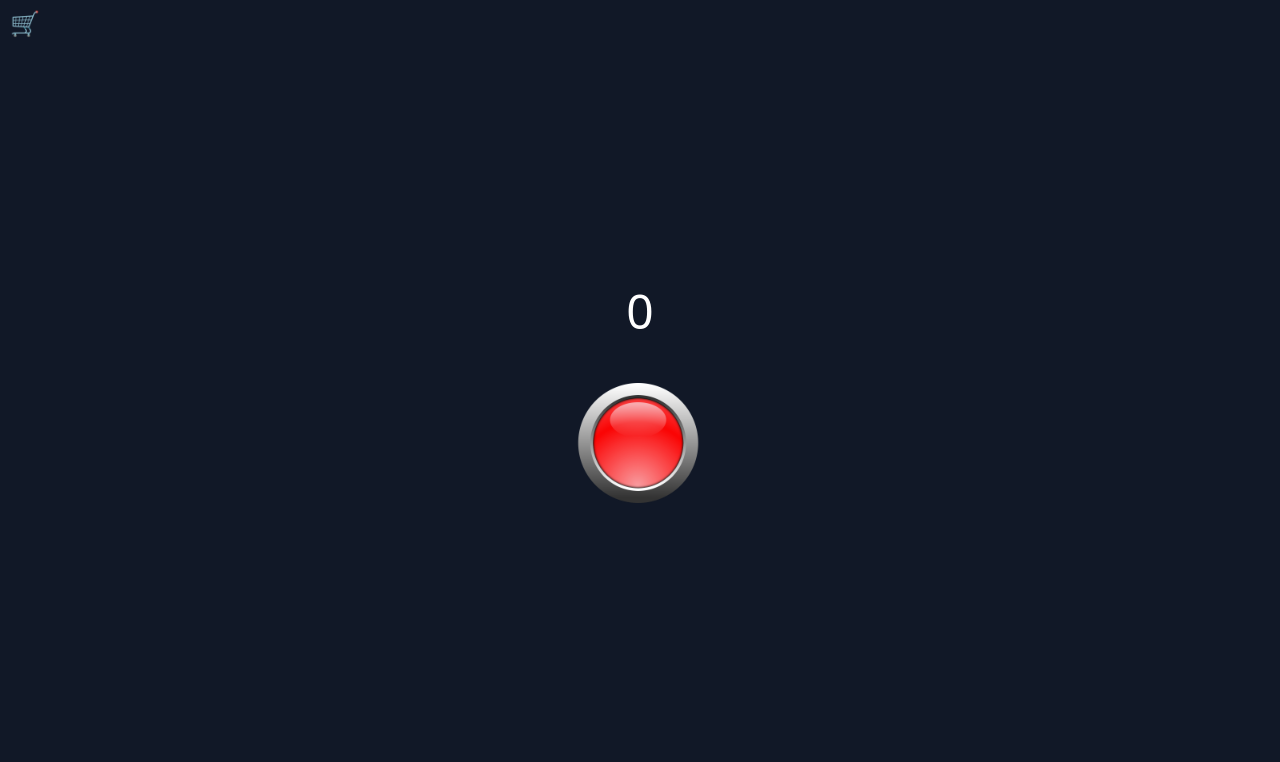
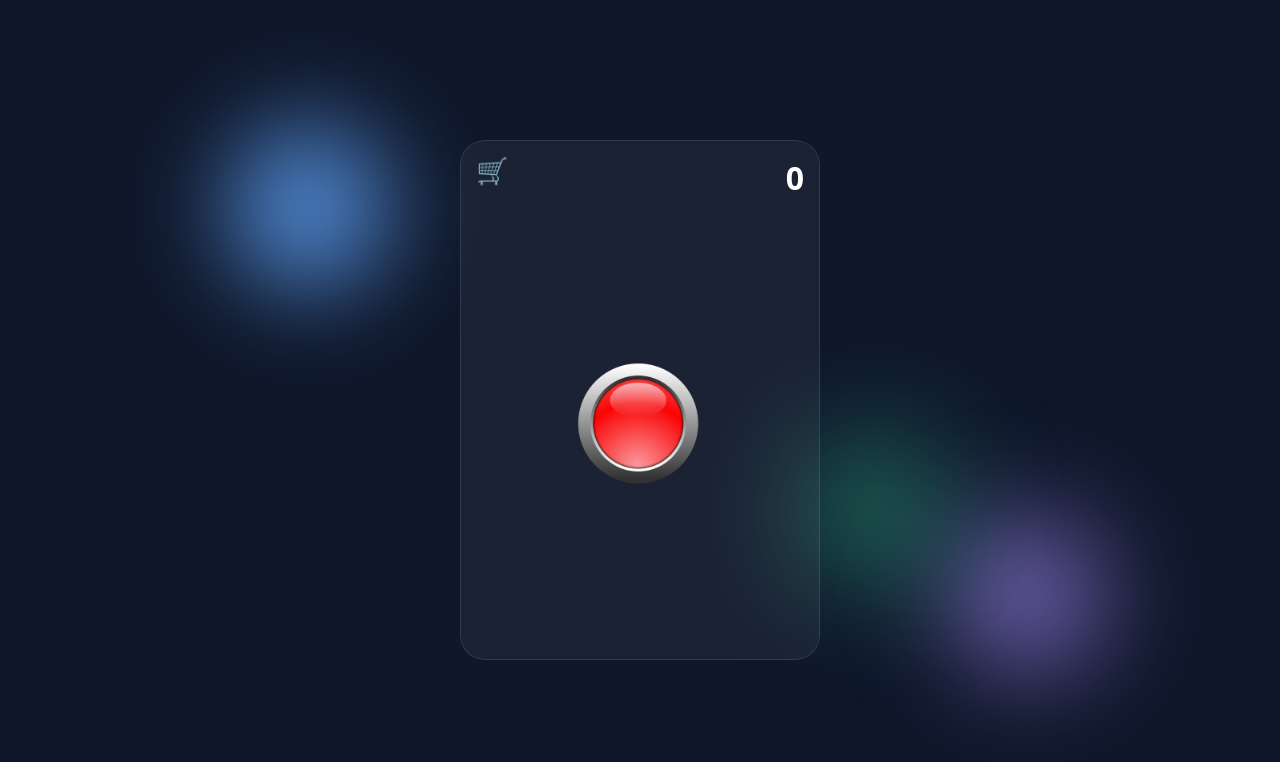
Before and after one commit to nexesss232/arleix, a React (Vite) app: page / in a window 1280 px wide. Shown: the top 762 px of the page. Built offline with nearby package versions, Linux system fonts and the light colour scheme.

Commit message:
Update App.jsx

```diff
--- a/src/App.jsx
+++ b/src/App.jsx
@@ -29,14 +29,33 @@ export default function App() {
 
   return (
     <div style={styles.page}>
-      <button style={styles.shopBtn} onClick={() => setShopOpen(true)}>
-        🛒
-      </button>
 
-      <div style={styles.score}>{score}</div>
+      {/* 🌌 BACKGROUND EFFECTS */}
+      <div style={styles.background}>
+        <div style={styles.blob1}></div>
+        <div style={styles.blob2}></div>
+        <div style={styles.blob3}></div>
+      </div>
 
-      <Coin onClick={addCoin} />
+      {/* 🧱 GAME CARD */}
+      <div style={styles.card}>
 
+        {/* 🛒 shop button */}
+        <button style={styles.shopBtn} onClick={() => setShopOpen(true)}>
+          🛒
+        </button>
+
+        {/* 💰 score */}
+        <div style={styles.score}>{score}</div>
+
+        {/* 🪙 coin */}
+        <div style={styles.center}>
+          <Coin onClick={addCoin} />
+        </div>
+
+      </div>
+
+      {/* 🛍️ SHOP */}
       {shopOpen && (
         <div style={styles.shop}>
           <button style={styles.close} onClick={() => setShopOpen(false)}>
@@ -45,70 +64,132 @@ export default function App() {
 
           <h2>Магазин</h2>
 
-          <button onClick={() => buy("250")}>
-            +2 за клік — 250
-          </button>
-
-          <button onClick={() => buy("500")}>
-            +1 за клік — 500
-          </button>
-
-          <button onClick={() => buy("1000")}>
-            +3 за клік — 1000
-          </button>
+          <button onClick={() => buy("250")}>+2 за клік — 250</button>
+          <button onClick={() => buy("500")}>+1 за клік — 500</button>
+          <button onClick={() => buy("1000")}>+3 за клік — 1000</button>
         </div>
       )}
+
     </div>
   );
 }
 
 const styles = {
+
+  // 🧠 основа
   page: {
     height: "100vh",
+    background: "#0f172a",
     display: "flex",
-    flexDirection: "column",
     justifyContent: "center",
     alignItems: "center",
-    background: "#111827",
+    overflow: "hidden",
+    position: "relative",
     color: "white",
-    position: "relative",
   },
 
-  score: {
-    fontSize: 48,
-    marginBottom: 20,
+  // 🌌 фон
+  background: {
+    position: "absolute",
+    inset: 0,
+    overflow: "hidden",
   },
 
+  blob1: {
+    position: "absolute",
+    width: 300,
+    height: 300,
+    background: "radial-gradient(circle, #60a5fa, transparent 60%)",
+    top: "10%",
+    left: "10%",
+    filter: "blur(40px)",
+    animation: "float1 6s ease-in-out infinite",
+  },
+
+  blob2: {
+    position: "absolute",
+    width: 250,
+    height: 250,
+    background: "radial-gradient(circle, #a78bfa, transparent 60%)",
+    bottom: "10%",
+    right: "10%",
+    filter: "blur(50px)",
+    animation: "float2 8s ease-in-out infinite",
+  },
+
+  blob3: {
+    position: "absolute",
+    width: 200,
+    height: 200,
+    background: "radial-gradient(circle, #34d399, transparent 60%)",
+    top: "50%",
+    left: "60%",
+    filter: "blur(60px)",
+    animation: "float3 10s ease-in-out infinite",
+  },
+
+  // 🧱 картка
+  card: {
+    width: 360,
+    height: 520,
+    background: "rgba(255,255,255,0.05)",
+    border: "1px solid rgba(255,255,255,0.1)",
+    borderRadius: 25,
+    backdropFilter: "blur(12px)",
+    position: "relative",
+    zIndex: 2,
+    display: "flex",
+    justifyContent: "center",
+    alignItems: "center",
+  },
+
+  // 🪙 центр
+  center: {
+    position: "absolute",
+    top: "55%",
+    left: "50%",
+    transform: "translate(-50%, -50%)",
+  },
+
+  // 💰 score
+  score: {
+    position: "absolute",
+    top: 15,
+    right: 15,
+    fontSize: 32,
+    fontWeight: "bold",
+  },
+
+  // 🛒 button
   shopBtn: {
     position: "absolute",
-    top: 10,
-    left: 10,
-    fontSize: 24,
+    top: 15,
+    left: 15,
+    fontSize: 26,
     background: "transparent",
     border: "none",
     cursor: "pointer",
     color: "white",
   },
 
+  // 🛍️ shop
   shop: {
     position: "absolute",
-    top: 0,
-    left: 0,
-    width: "100%",
-    height: "100%",
-    background: "rgba(0,0,0,0.9)",
+    inset: 0,
+    background: "rgba(0,0,0,0.92)",
     display: "flex",
     flexDirection: "column",
     alignItems: "center",
     justifyContent: "center",
     gap: 10,
+    zIndex: 10,
   },
 
   close: {
     position: "absolute",
     top: 20,
     left: 20,
-    fontSize: 24,
+    fontSize: 28,
     background: "transparent",
     border: "none",
     color: "white",
```
